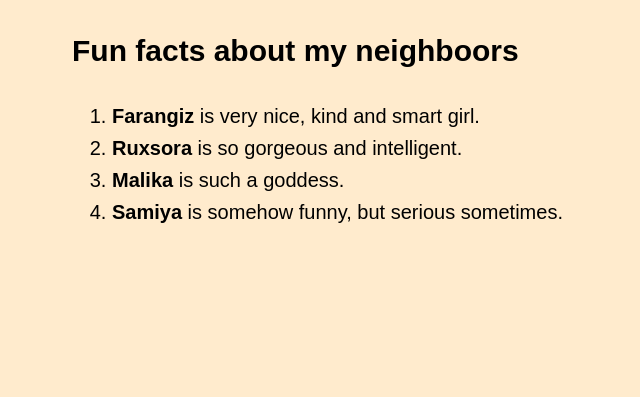
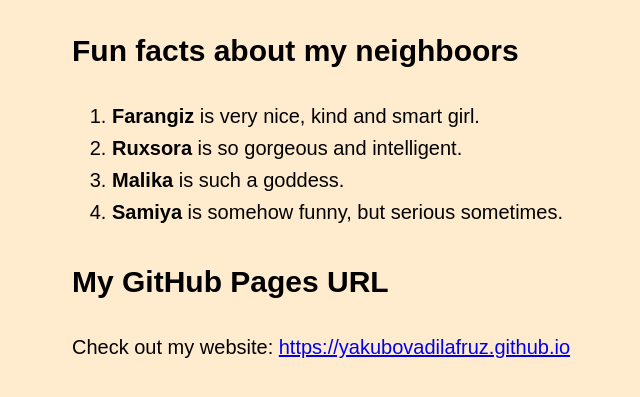
Before and after one commit to yakubovadilafruz/yakubovadilafruz.github.io, a plain HTML site: page index.html in a window 1280 px wide. Shown: the part 1185-1582 px from the top of the page, without its empty margins (118-758 px from the left). Before the commit the page ends 1461 px from the top, so only its background shows below. Drawn offline with Linux system fonts and the light colour scheme.

Commit message:
Update index.html

```diff
--- a/index.html
+++ b/index.html
@@ -62,4 +62,9 @@
         <b>Samiya</b> is somehow funny, but serious sometimes.
     </li>
 </ol>
+        <h2>My GitHub Pages URL</h2>
+<p>Check out my website:
+    <a href="https://yakubovadilafruz.github.io">https://yakubovadilafruz.github.io</a>
+</p>
+
 </div>
```
